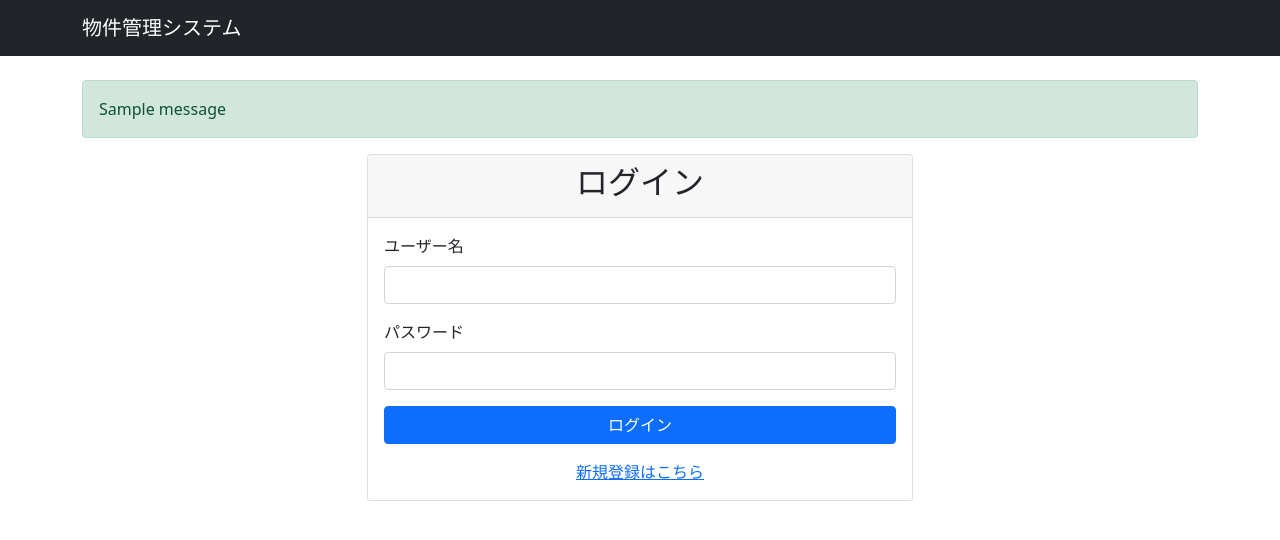
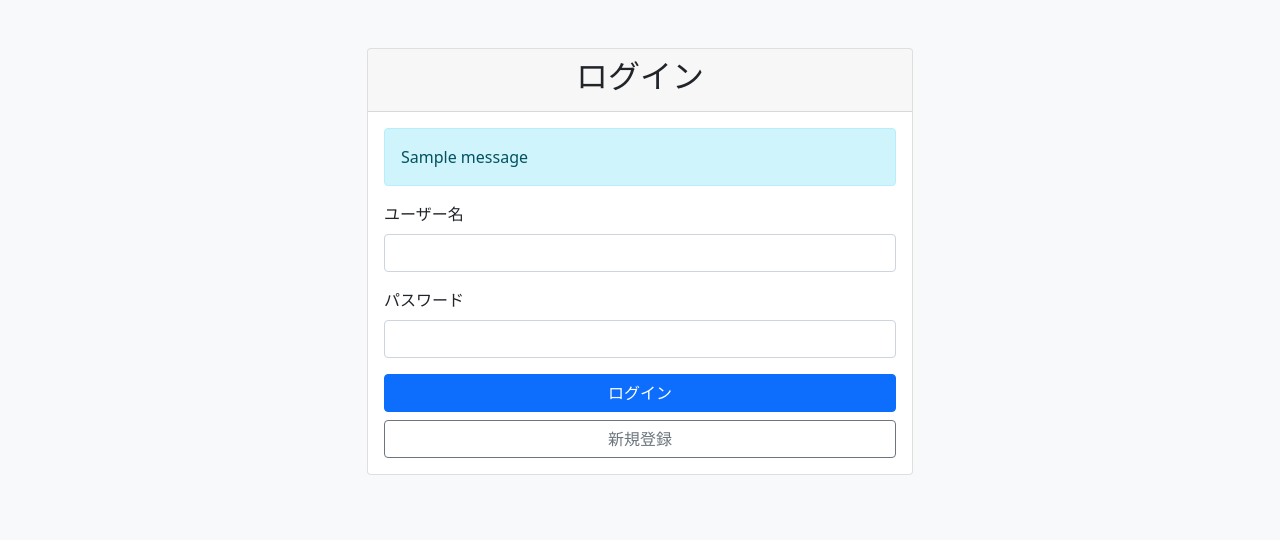
Before and after one commit to kikuoo/yosan_07, a Flask app: page /login in a window 1280 px wide. Shown: the top 540 px of the page. Run offline with Flask 3, Linux system fonts and the light colour scheme; tables that the repository leaves empty hold one stand-in row (values such as "Sample post"); one stand-in notice (Sample message) is shown; parts of the project's set-up code (start-up, migrations or seed data) failed here and were passed over; some libraries are stand-ins or nearby versions.

Commit message:
250228-15

```diff
--- a/app.py
+++ b/app.py
@@ -658,15 +658,34 @@ def delete_payment(id):
 @app.route('/login', methods=['GET', 'POST'])
 def login():
     if request.method == 'POST':
-        user = User.query.filter_by(username=request.form['username']).first()
-        if user and user.check_password(request.form['password']):
-            login_user(user)
-            # next_pageの取得とバリデーション
-            next_page = request.args.get('next')
-            if not next_page or not next_page.startswith('/'):
-                next_page = url_for('index')
-            return redirect(next_page)
-        flash('ユーザー名またはパスワードが正しくありません')
+        try:
+            username = request.form.get('username')
+            password = request.form.get('password')
+
+            if not username or not password:
+                flash('ユーザー名とパスワードを入力してください')
+                return redirect(url_for('login'))
+
+            user = User.query.filter_by(username=username).first()
+
+            if user and user.check_password(password):
+                login_user(user)
+                flash('ログインしました')
+
+                # next_pageの取得とバリデーション
+                next_page = request.args.get('next')
+                if not next_page or not next_page.startswith('/'):
+                    next_page = url_for('index')
+                return redirect(next_page)
+
+            flash('ユーザー名またはパスワードが正しくありません')
+            return redirect(url_for('login'))
+
+        except Exception as e:
+            print(f"ログインエラー: {str(e)}")  # エラーをログに出力
+            flash('ログイン中にエラーが発生しました')
+            return redirect(url_for('login'))
+
     return render_template('login.html')
 
 @app.route('/logout')
--- a/templates/login.html
+++ b/templates/login.html
@@ -1,14 +1,29 @@
-{% extends "base.html" %}
-
-{% block content %}
-<div class="row justify-content-center">
+<!DOCTYPE html>
+<html lang="ja">
+<head>
+    <meta charset="UTF-8">
+    <meta name="viewport" content="width=device-width, initial-scale=1.0">
+    <title>ログイン - 予算管理システム</title>
+    <link href="https://cdn.jsdelivr.net/npm/bootstrap@5.1.3/dist/css/bootstrap.min.css" rel="stylesheet">
+</head>
+<body class="bg-light">
+    <div class="container">
+        <div class="row justify-content-center mt-5">
             <div class="col-md-6">
                 <div class="card">
                     <div class="card-header">
                         <h2 class="text-center">ログイン</h2>
                     </div>
                     <div class="card-body">
-                <form method="post">
+                        {% with messages = get_flashed_messages() %}
+                            {% if messages %}
+                                {% for message in messages %}
+                                    <div class="alert alert-info">{{ message }}</div>
+                                {% endfor %}
+                            {% endif %}
+                        {% endwith %}
+
+                        <form method="POST" action="{{ url_for('login') }}">
                             <div class="mb-3">
                                 <label for="username" class="form-label">ユーザー名</label>
                                 <input type="text" class="form-control" id="username" name="username" required>
@@ -19,13 +34,14 @@
                             </div>
                             <div class="d-grid gap-2">
                                 <button type="submit" class="btn btn-primary">ログイン</button>
+                                <a href="{{ url_for('register') }}" class="btn btn-outline-secondary">新規登録</a>
                             </div>
                         </form>
-                <div class="text-center mt-3">
-                    <a href="{{ url_for('register') }}">新規登録はこちら</a>
                     </div>
                 </div>
             </div>
         </div>
     </div>
-{% endblock %}
+    <script src="https://cdn.jsdelivr.net/npm/bootstrap@5.1.3/dist/js/bootstrap.bundle.min.js"></script>
+</body>
+</html>
```
Lines whose indentation alone changed are shown as unchanged.
